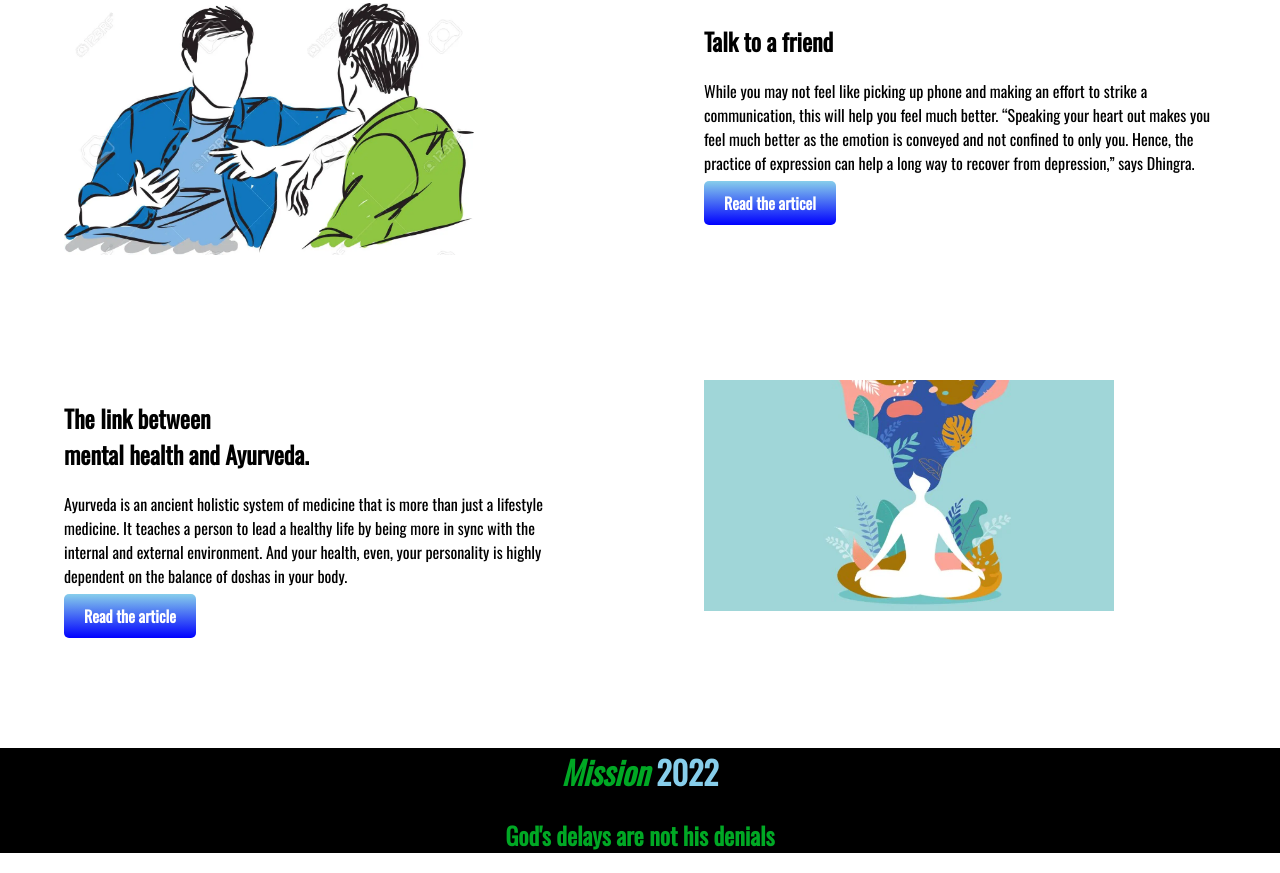
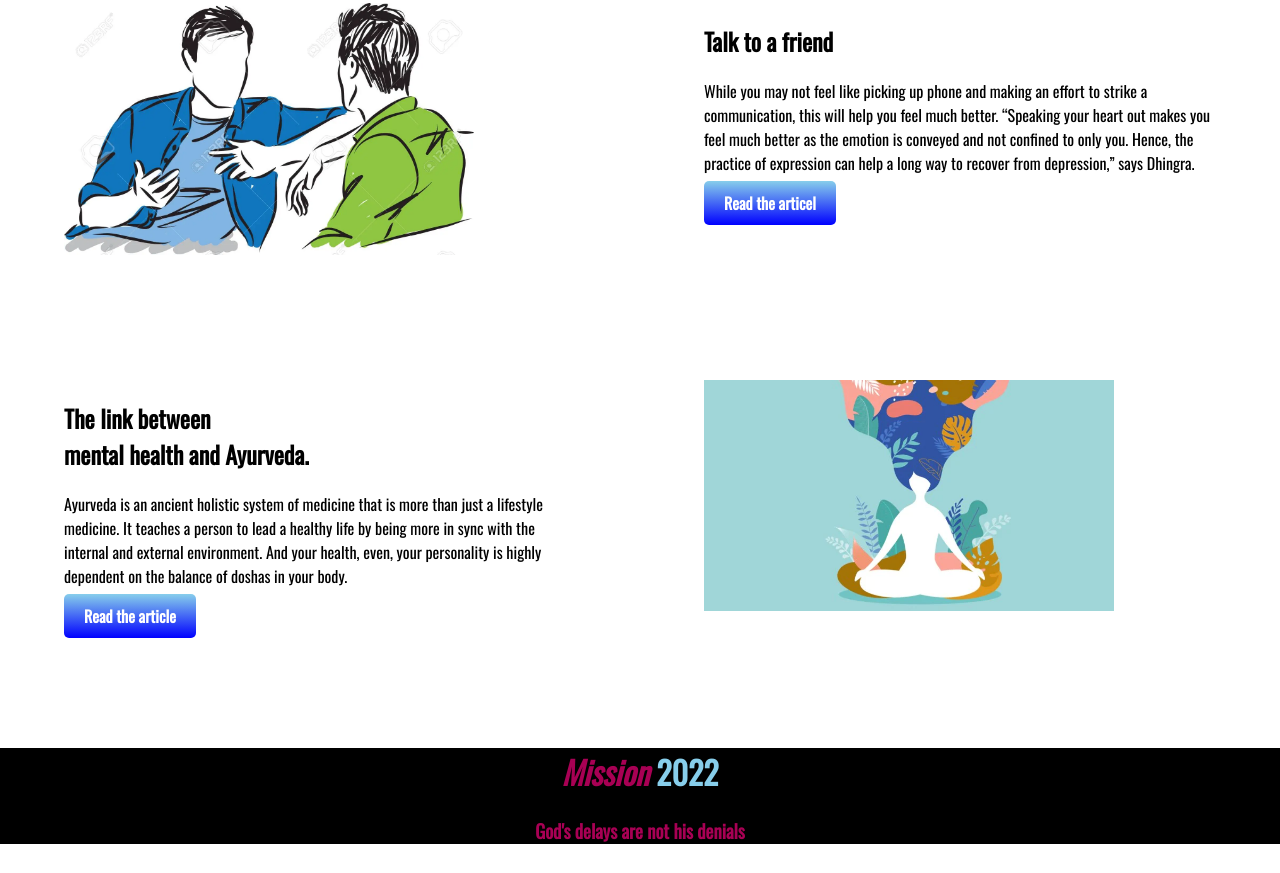
Before and after one commit to ShahRafayel/assingment, a plain HTML site: page index.html in a window 1280 px wide. Shown: the part 1080-1953 px from the top of the page. Drawn offline with nearby package versions, Linux system fonts and the light colour scheme; a web font is replaced by a local one.

Commit message:
change footer color

```diff
--- a/index.html
+++ b/index.html
@@ -86,7 +86,7 @@
 
     <footer>
         <h1><i>Mission</i> <span class="blue-color">2022</span></h1>
-        <h2>God's delays are not his denials</h2>
+        <h3>God's delays are not his denials</h3>
     </footer>
 
 </body
--- a/style.css
+++ b/style.css
@@ -57,7 +57,7 @@ body{
 }
 footer{
     text-align: center;
-    color: rgba(0, 255, 55, 0.658);
+    color: rgba(255, 0, 128, 0.658);
 
     background-color: black;
 }
```
